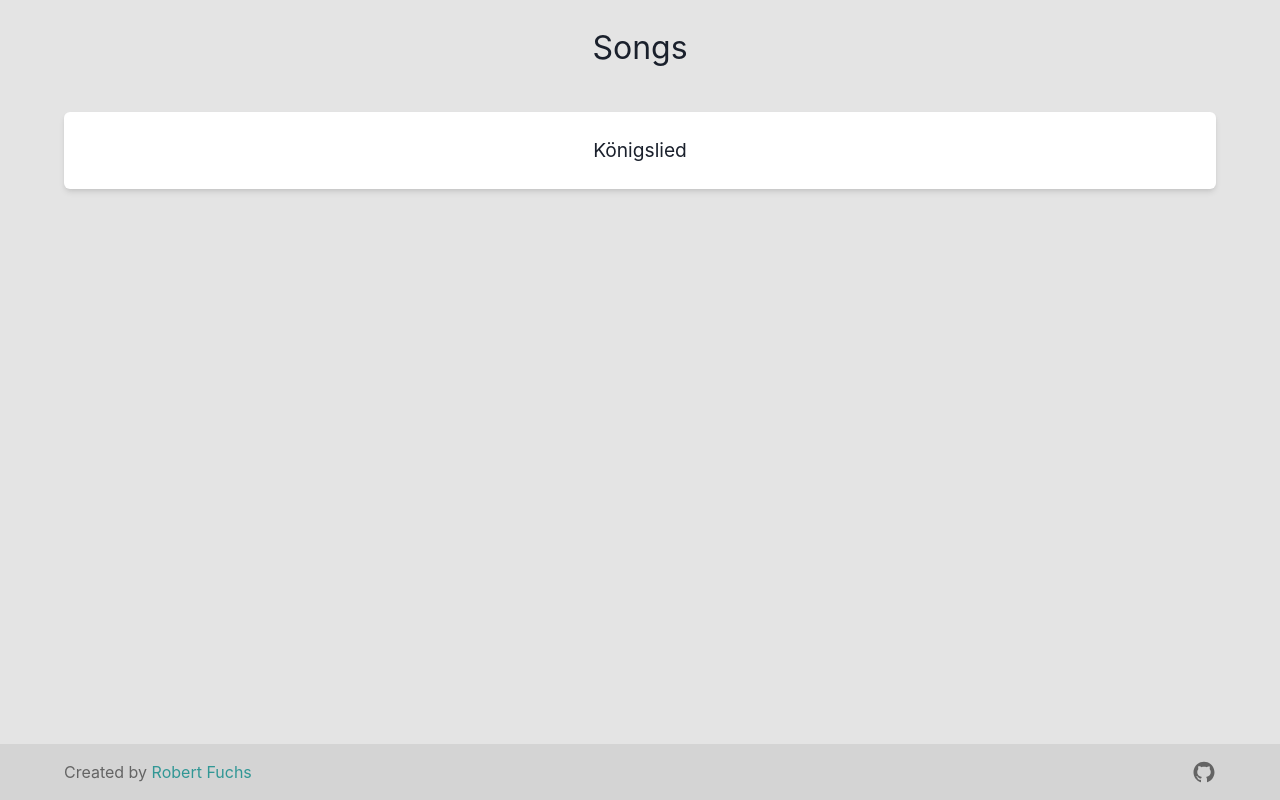
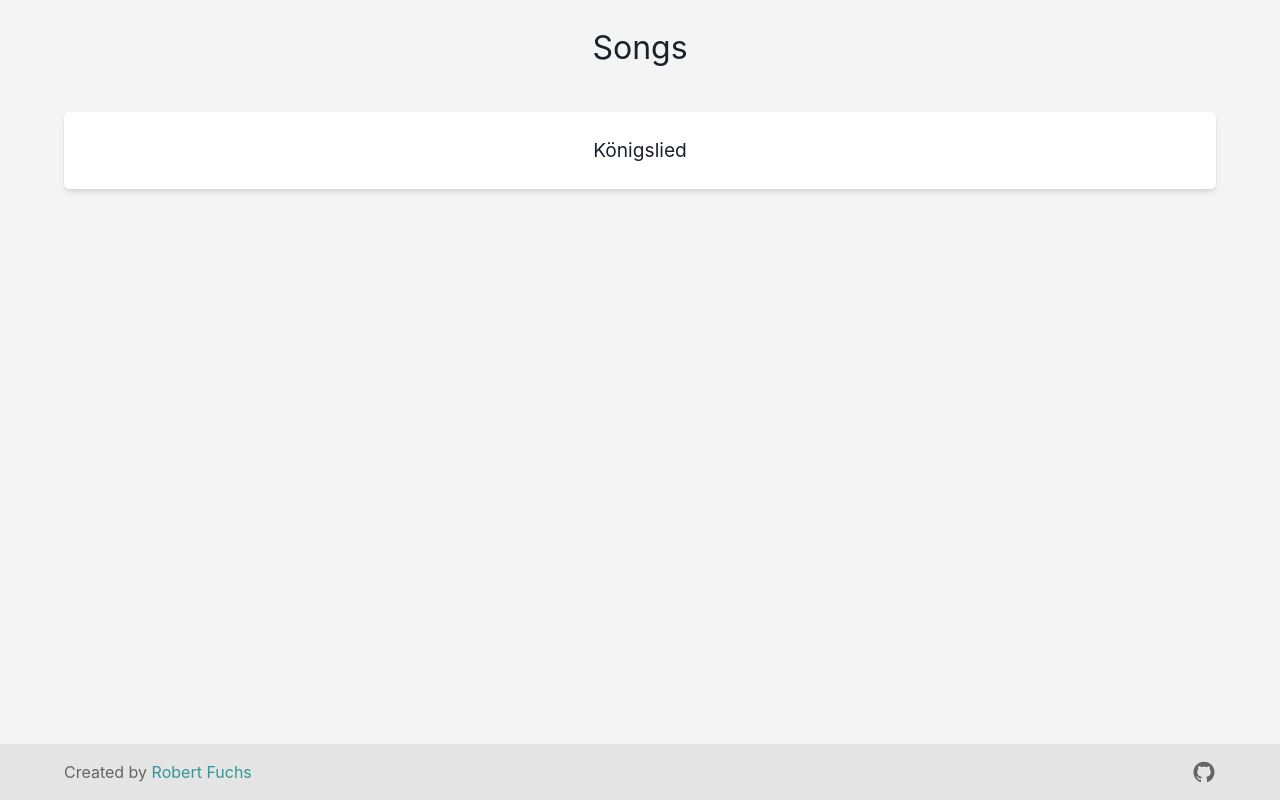
Before and after one commit to TurnKonige/koenigslieder, a Next.js app: page / in a window 1280 px wide. Built offline with nearby package versions, Linux system fonts and the light colour scheme.

Commit message:
adjust colors

```diff
--- a/components/Footer.tsx
+++ b/components/Footer.tsx
@@ -1,7 +1,6 @@
-import { Box, Link, Text, IconButton, Tooltip } from "@chakra-ui/react";
+import { Box, Link, Text } from "@chakra-ui/react";
 import NextLink from "next/link";
 import { AiFillGithub } from "react-icons/ai";
-import { FaLinkedinIn } from "react-icons/fa";
 
 export const Footer: React.FC<{}> = () => {
   return (
@@ -9,7 +8,7 @@ export const Footer: React.FC<{}> = () => {
       width="100vw"
       paddingX="5vw"
       paddingY="2vh"
-      backgroundColor="#D4D4D4"
+      backgroundColor="#E4E4E4"
       marginTop="3vh"
       display="flex"
       justifyContent="space-between"
--- a/components/Layout.tsx
+++ b/components/Layout.tsx
@@ -2,7 +2,7 @@ import { Box } from "@chakra-ui/react";
 
 export const Layout: React.FC<{}> = ({ children }) => {
   return (
-    <Box width="100vw" minHeight="100vh" backgroundColor="#E4E4E4">
+    <Box width="100vw" minHeight="100vh" backgroundColor="#F4F4F4">
       {children}
     </Box>
   );
```
